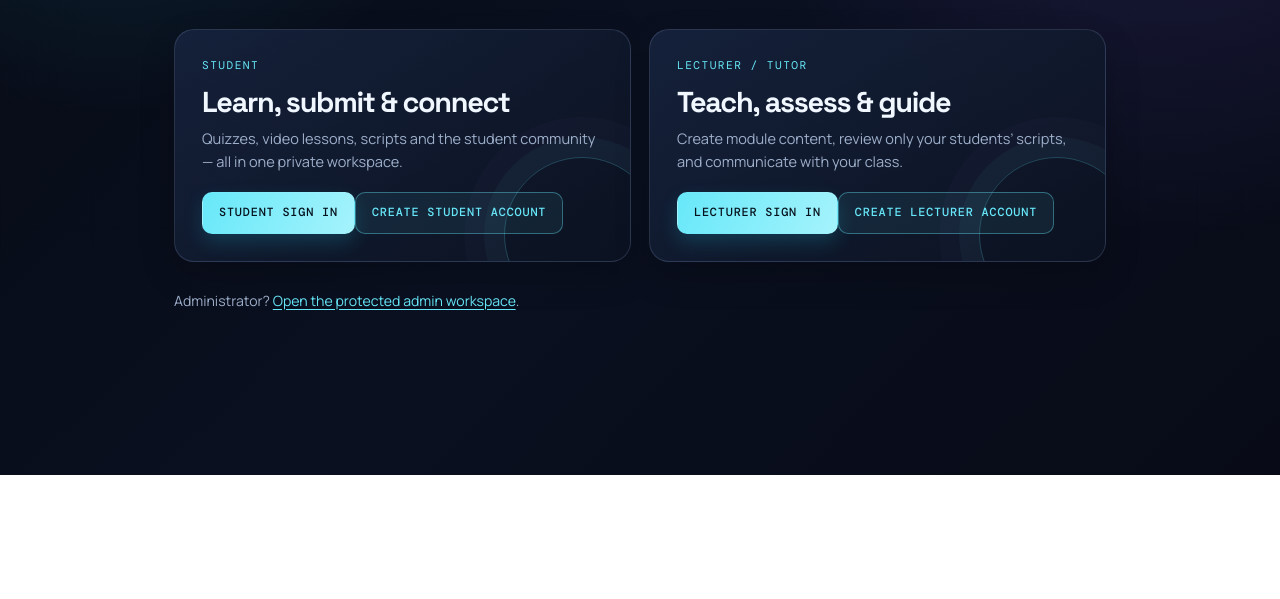
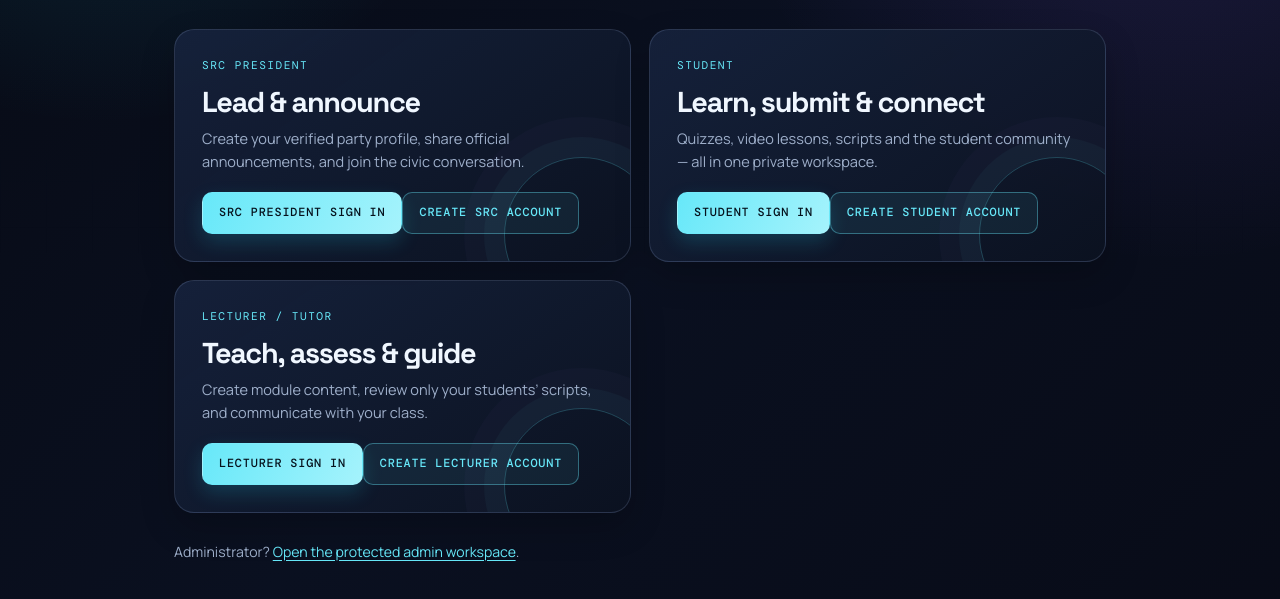
Before and after one commit to LordTebogo/StudentsQuizAPP, a plain HTML site: page static/index.html in a window 1280 px wide. Shown: the part 325-924 px from the top of the page. Before the commit the page ends 800 px from the top, so only its background shows below. Drawn offline with nearby package versions, Linux system fonts and the light colour scheme.

Commit message:
comrades page

```diff
--- a/static/index.html
+++ b/static/index.html
@@ -55,6 +55,7 @@
   <h1>Welcome to QuizMark</h1>
   <p class="lede">Choose your role to sign in. New here? Create your profile first — an administrator will approve it before you can enter.</p>
   <div class="role-grid" id="guestChoices">
+    <section class="role-card"><span class="kicker">SRC president</span><h2>Lead &amp; announce</h2><p>Create your verified party profile, share official announcements, and join the civic conversation.</p><a class="btn" href="/static/comrade.html#srcAccess">SRC president sign in</a><a class="btn secondary" href="/static/comrade.html#srcRegister">Create SRC account</a></section>
     <section class="role-card"><span class="kicker">Student</span><h2>Learn, submit &amp; connect</h2><p>Quizzes, video lessons, scripts and the student community — all in one private workspace.</p><a class="btn" href="/static/student.html">Student sign in</a><a class="btn secondary" href="/static/student.html#register">Create student account</a></section>
     <section class="role-card"><span class="kicker">Lecturer / tutor</span><h2>Teach, assess &amp; guide</h2><p>Create module content, review only your students’ scripts, and communicate with your class.</p><a class="btn" href="/static/lecturer.html">Lecturer sign in</a><a class="btn secondary" href="/static/lecturer.html#register">Create lecturer account</a></section>
   </div>
```
Also changed, not shown: static/comrade.html (+1 -0 lines).
